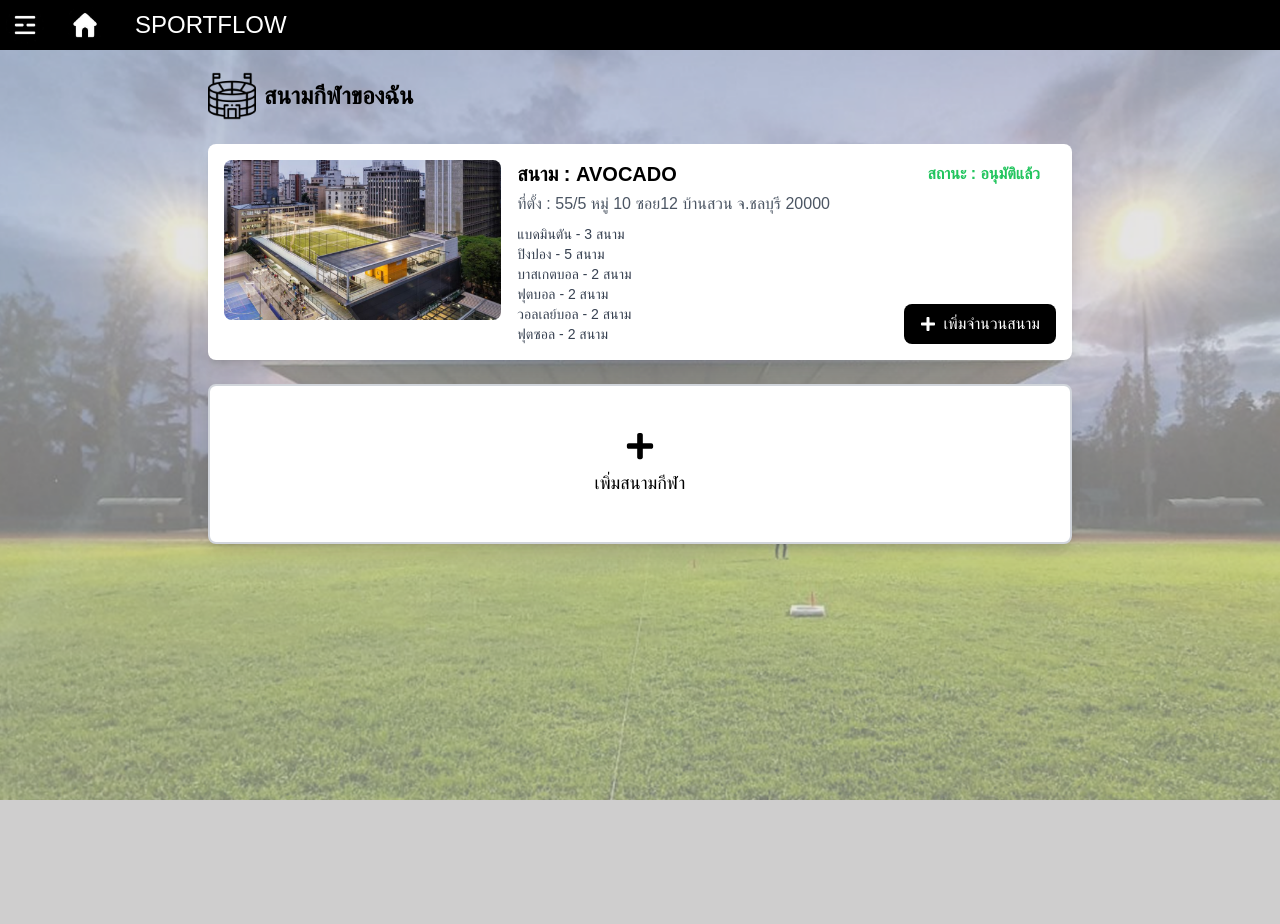
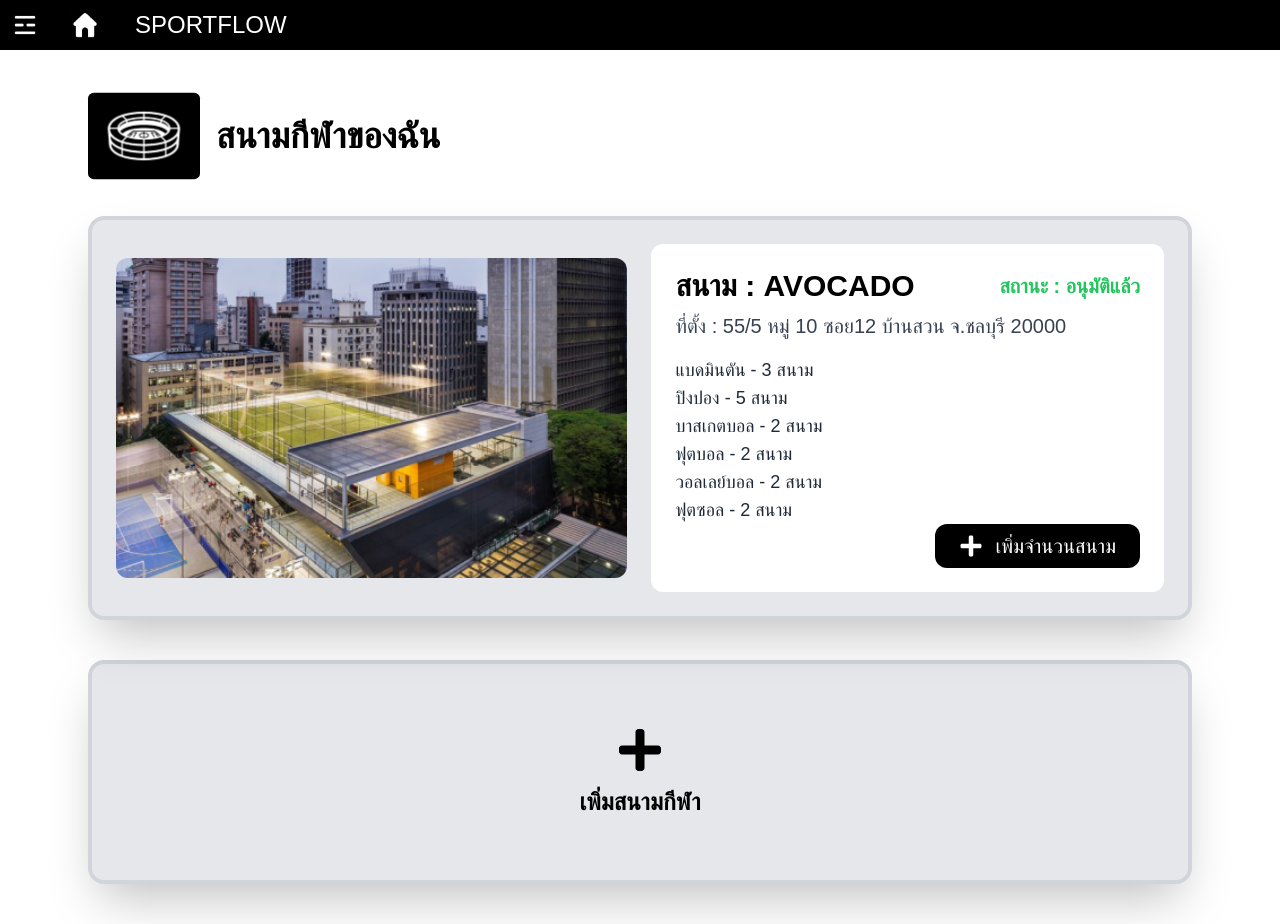
Before and after one commit to janeyanisa1234/SE_Project_Sport, a Next.js app: page /my-stadium in a window 1280 px wide. Before the commit the page ends 800 px from the top, so only its background shows below. Built offline with nearby package versions, Linux system fonts and the light colour scheme.

Commit message:
my-stadium

```diff
--- a/package.json
+++ b/package.json
@@ -11,7 +11,7 @@
   "dependencies": {
     "chart.js": "^4.4.7",
     "lucide-react": "^0.475.0",
-    "next": "^15.1.6",
+    "next": "^15.2.0",
     "react": "^19.0.0",
     "react-chartjs-2": "^5.3.0",
     "react-datepicker": "^8.1.0",
--- a/src/app/my-stadium/add-stadium/page.js
+++ b/src/app/my-stadium/add-stadium/page.js
@@ -29,14 +29,14 @@ const AddSportsField = () => {
   };
 
   return (
-    <div className="relative w-full h-screen bg-cover bg-center flex flex-col"
+    <div className="relative w-full h-screen bg-cover bg-center flex flex-col pb-20"
     style={{ backgroundImage: "url('/pictureowner/bg.png')" }}
     >
       <Tabbar/>
-
+      <br></br><br></br><br></br>
       <div className="flex flex-col items-center justify-center flex-grow px-4">
         <div className="bg-white rounded-lg shadow-lg max-w-4xl w-full">
-          <div className="bg-black text-white text-lg font-bold px-6 py-3 text-center rounded-t-lg">
+          <div className="bg-black text-white text-lg font-bold px-6 py-3 text-center rounded-t-lg relative z-10">
             เพิ่มสนามกีฬา
           </div>
 
--- a/src/app/my-stadium/page.js
+++ b/src/app/my-stadium/page.js
@@ -10,60 +10,72 @@ const SportField = () => {
   const [isOpen, setIsOpen] = useState(false); // ✅ สร้าง state สำหรับ sidebar
 
   return (
-    <div className="w-full min-h-screen flex flex-col items-center"
-      style={{
-        backgroundImage: "url('/pictureowner/bg.png')",
-        backgroundSize: "cover",
-        backgroundPosition: "center"
-      }}
-    >
-      <Tabbar/>
-      <br></br><br></br>
+    <div className="w-full min-h-screen flex flex-col items-center bg-white">
+  <Tabbar />
+  <br /><br />
+
   {/* Content */}
-      <div className="w-full max-w-4xl py-6 px-4">
-        <h2 className="text-2xl font-semibold text-black flex items-center mb-4">
-          <img src="/pictureowner/icon-stadium.png" alt="สนามกีฬา" className="w-12 h-12 mr-2" />
-          สนามกีฬาของฉัน
+  <div className="w-full max-w-6xl py-10 px-6">
+    <h2 className="text-4xl font-bold text-black flex items-center mb-6">
+      <div className="bg-black rounded-md px-2 scale-y-90 inline-block">
+        <img src="/picturesoc/stadium.svg" alt="สนามกีฬา" className="w-24 h-24" />
+      </div>
+      <span className="ml-4">สนามกีฬาของฉัน</span>
     </h2>
 
     {/* สนามกีฬา Card */}
-        <div className="bg-white shadow-lg rounded-lg overflow-hidden flex flex-col md:flex-row p-4 relative mt-6">
-          <img src="/pictureowner/stadium-image.png" alt="สนามกีฬา" className="w-full md:w-1/3 h-40 object-cover rounded-lg" />
-          <div className="w-full md:w-2/3 px-4 mt-4 md:mt-0">
+    <div className="bg-gray-200 border-4 border-gray-300 shadow-2xl rounded-2xl overflow-hidden flex flex-col md:flex-row p-6 relative mt-8 gap-6">
+      {/* รูปภาพ */}
+      <div className="flex items-center justify-center w-full md:w-1/2">
+        <img src="/pictureowner/stadium-image.png" alt="สนามกีฬา"
+         className="object-cover rounded-xl h-80 w-full" />
+      </div>
+
+      {/* ส่วนข้อมูล */}
+      <div className="flex flex-col justify-between w-full md:w-1/2 bg-white rounded-xl p-6 relative">
+        {/* ชื่อสนาม & สถานะ */}
         <div className="flex flex-col md:flex-row justify-between items-start md:items-center">
-              <h3 className="text-xl text-black font-bold">สนาม : AVOCADO</h3>
-              <span className="text-green-500 font-semibold mt-2 md:mt-0">สถานะ : อนุมัติแล้ว</span>
+          <h3 className="text-3xl text-black font-extrabold">สนาม : AVOCADO</h3>
+          <span className="text-green-500 text-xl font-bold mt-3 md:mt-0">สถานะ : อนุมัติแล้ว</span>
         </div>
-            <p className="text-gray-600 mt-1">ที่ตั้ง : 55/5 หมู่ 10 ซอย12 บ้านสวน จ.ชลบุรี 20000</p>
-            <div className="mt-2 text-gray-700 text-sm">
-              <p>แบดมินตัน  -  3 สนาม</p>
-              <p>ปิงปอง  -  5 สนาม</p>
-              <p>บาสเกตบอล  -  2 สนาม</p>
-              <p>ฟุตบอล  -  2 สนาม</p>
-              <p>วอลเลย์บอล  -  2 สนาม</p>
-              <p>ฟุตซอล  -  2 สนาม</p>
+
+        {/* ที่ตั้ง */}
+        <p className="text-gray-700 text-xl mt-2">ที่ตั้ง : 55/5 หมู่ 10 ซอย12 บ้านสวน จ.ชลบุรี 20000</p>
+
+        {/* ประเภทกีฬา */}
+        <div className="mt-4 text-gray-800 text-lg">
+          <p> แบดมินตัน - 3 สนาม</p>
+          <p> ปิงปอง - 5 สนาม</p>
+          <p> บาสเกตบอล - 2 สนาม</p>
+          <p> ฟุตบอล - 2 สนาม</p>
+          <p> วอลเลย์บอล - 2 สนาม</p>
+          <p> ฟุตซอล - 2 สนาม</p>
         </div>
+
+        {/* ปุ่มเพิ่มจำนวนสนาม */}
+        <div className="flex justify-center md:justify-end mt-6 md:mt-0">
+          <button className="flex items-center bg-black text-white text-xl px-6 py-2 rounded-xl w-full md:w-auto"
+            onClick={() => router.push("/my-stadium/add-field")}>
+            <FaPlus className="mr-3 text-2xl" /> เพิ่มจำนวนสนาม
+          </button>
         </div>
-          <div className="absolute right-4 bottom-4">
-            <button className="flex items-center bg-black text-white px-4 py-2 rounded-lg"
-              onClick={() => router.push("/my-stadium/add-field")}>
-              <FaPlus className="mr-2" /> เพิ่มจำนวนสนาม
-            </button>
       </div>
     </div>
 
     {/* ปุ่มเพิ่มสนามกีฬา */}
-        <div className="mt-6 flex justify-center">
-          <button className="w-full max-w-4xl bg-white border-2 border-gray-300 shadow-lg rounded-lg flex items-center justify-center h-40"
+    <div className="mt-10 flex justify-center">
+      <button className="w-full max-w-6xl bg-gray-200 border-4 border-gray-300 shadow-2xl rounded-2xl flex items-center justify-center h-56"
         onClick={() => router.push("/my-stadium/add-stadium")}>
         <div className="flex flex-col items-center">
-              <FaPlus className="text-3xl text-black mb-2" />
-              <span className="text-lg">เพิ่มสนามกีฬา</span>
+          <FaPlus className="text-5xl text-black mb-3" />
+          <span className="text-2xl font-semibold">เพิ่มสนามกีฬา</span>
         </div>
       </button>
     </div>
   </div>
 </div>
+
+
   );
 };
 
```
Also changed, not shown: public/picturesoc/stadium.svg (added), 1 other file (tests, documents, lock files or other folders). Lines whose indentation alone changed are shown as unchanged.
